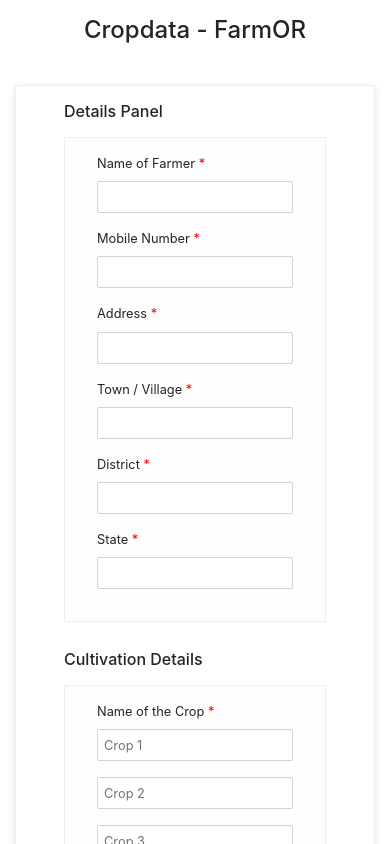
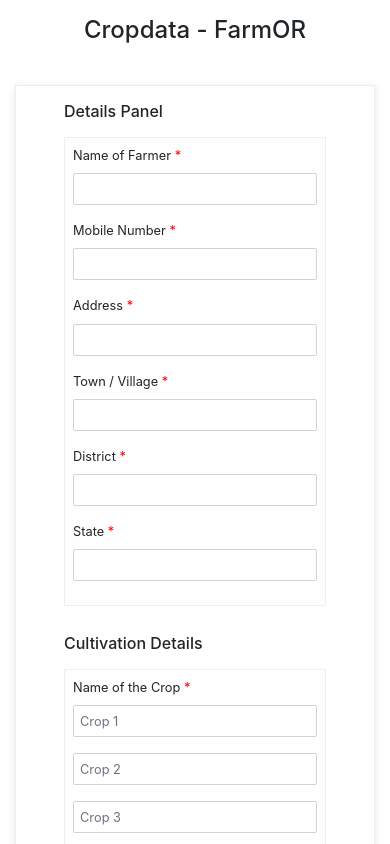
Before and after one commit to 00lohit/formor_ui, an Angular app: page /data in a window 390 px wide. Shown: the top 844 px of the page. Built offline with nearby package versions, Linux system fonts and the light colour scheme.

Commit message:
responsive correction

```diff
--- a/src/app/form/form.component.scss
+++ b/src/app/form/form.component.scss
@@ -85,6 +85,9 @@
 @media only screen and (max-width: 768px) {
   .form {
     form {
+      .panel__group {
+        padding: 1rem;
+      }
       .mt-md {
         margin-top: 0;
       }
```
